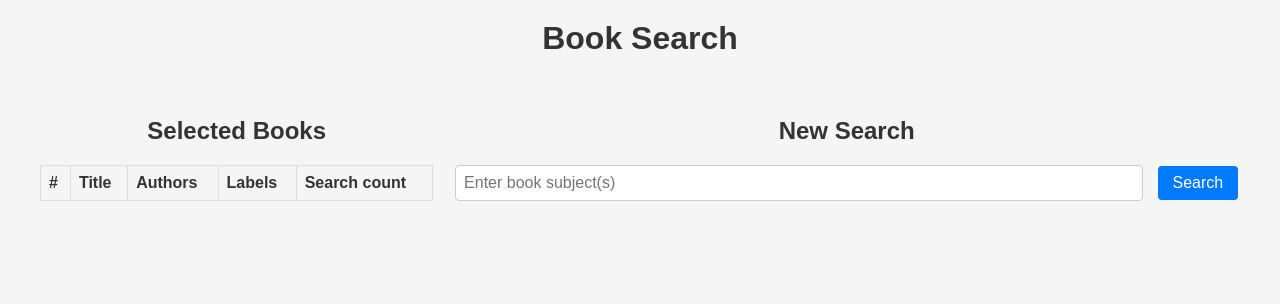
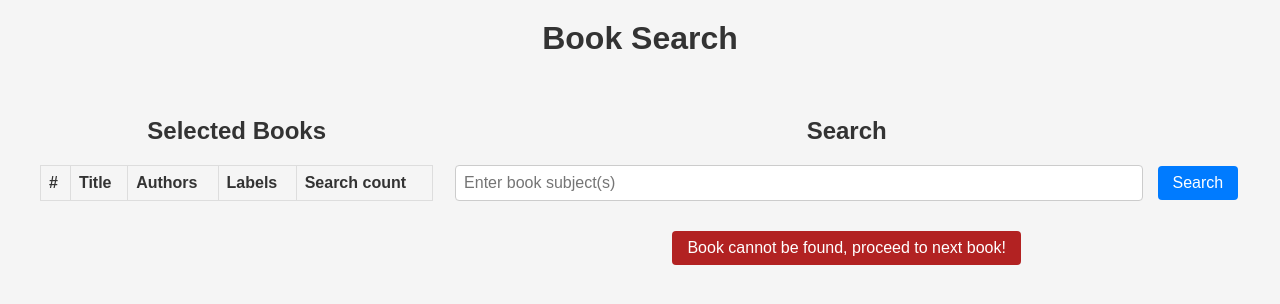
Before and after one commit to NatLibFi/kivepa-booksearch-workshop, a Flask app: page / in a window 1280 px wide. Shown: the top 304 px of the page. Run offline with Flask 3, Linux system fonts and the light colour scheme; data that the repository does not hold is empty; some libraries are stand-ins or nearby versions.

Commit message:
Add Abandon button

```diff
--- a/app.py
+++ b/app.py
@@ -3,7 +3,7 @@ import sqlite3
 import random
 import uuid
 from datetime import datetime, timezone
-from flask import Flask, request, render_template, jsonify, session
+from flask import Flask, request, render_template, jsonify, session, redirect
 from elasticsearch import Elasticsearch
 
 app = Flask(__name__)
@@ -48,6 +48,13 @@ def index():
     print(f"User {session['uid']}")
     print(f"Using labels set {session['labels_set']}")
     return render_template("index.html")
+
+
+@app.route("/abandon", methods=["POST"])
+def abandon_book():
+    session["labels_set"] = random.choice(["a", "b"])
+    print(f"Using labels set {session['labels_set']}")
+    return redirect("/")
 
 
 @app.route("/autocomplete", methods=["GET"])
--- a/templates/index.html
+++ b/templates/index.html
@@ -84,7 +84,10 @@
             border-radius: 4px;
             cursor: pointer;
         }
-
+        #abandon {
+            background-color: firebrick;
+            color: white;
+        }
         .total-count {
             /* text-align: center; */
             margin-bottom: 20px;
@@ -150,7 +153,8 @@
             </table>
         </div>
         <div class="right-column">
-            <h2>New Search</h2>
+            <h2>Search</h2>
+
             <!-- Search form and results -->
             <form action="/search" method="get">
                 <input type="text" id="search-input" name="q" placeholder="Enter book subject(s)" size="70">
@@ -204,6 +208,10 @@
                         }
                     });
                 </script>
+            </form>
+            <!-- Button to give up searching the book -->
+            <form action="/abandon" class="btn" method="post">
+                <button type="submit" id="abandon">Book cannot be found, proceed to next book!</button>
             </form>
             <div id="results">
                 <!-- Search results will be displayed here -->
```
